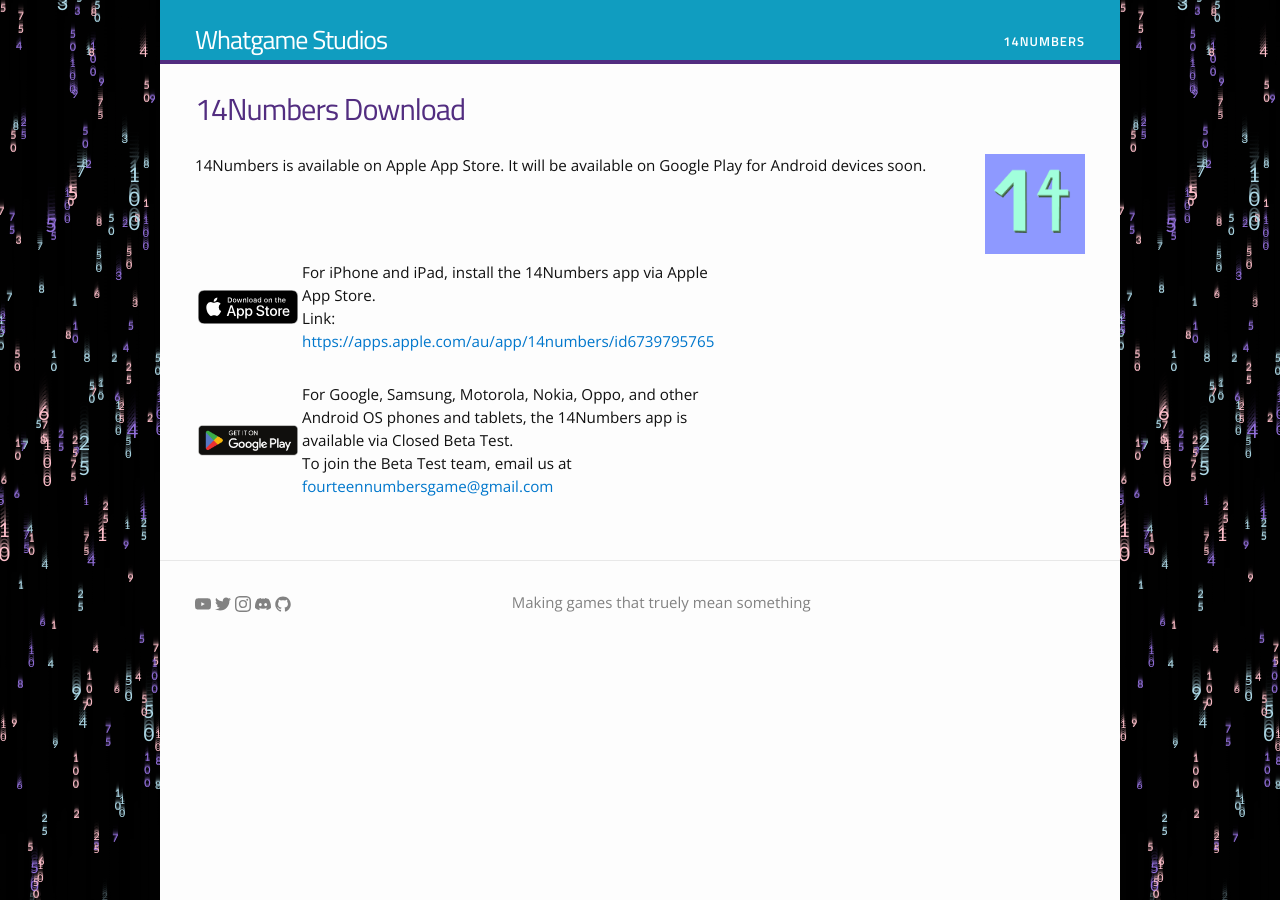
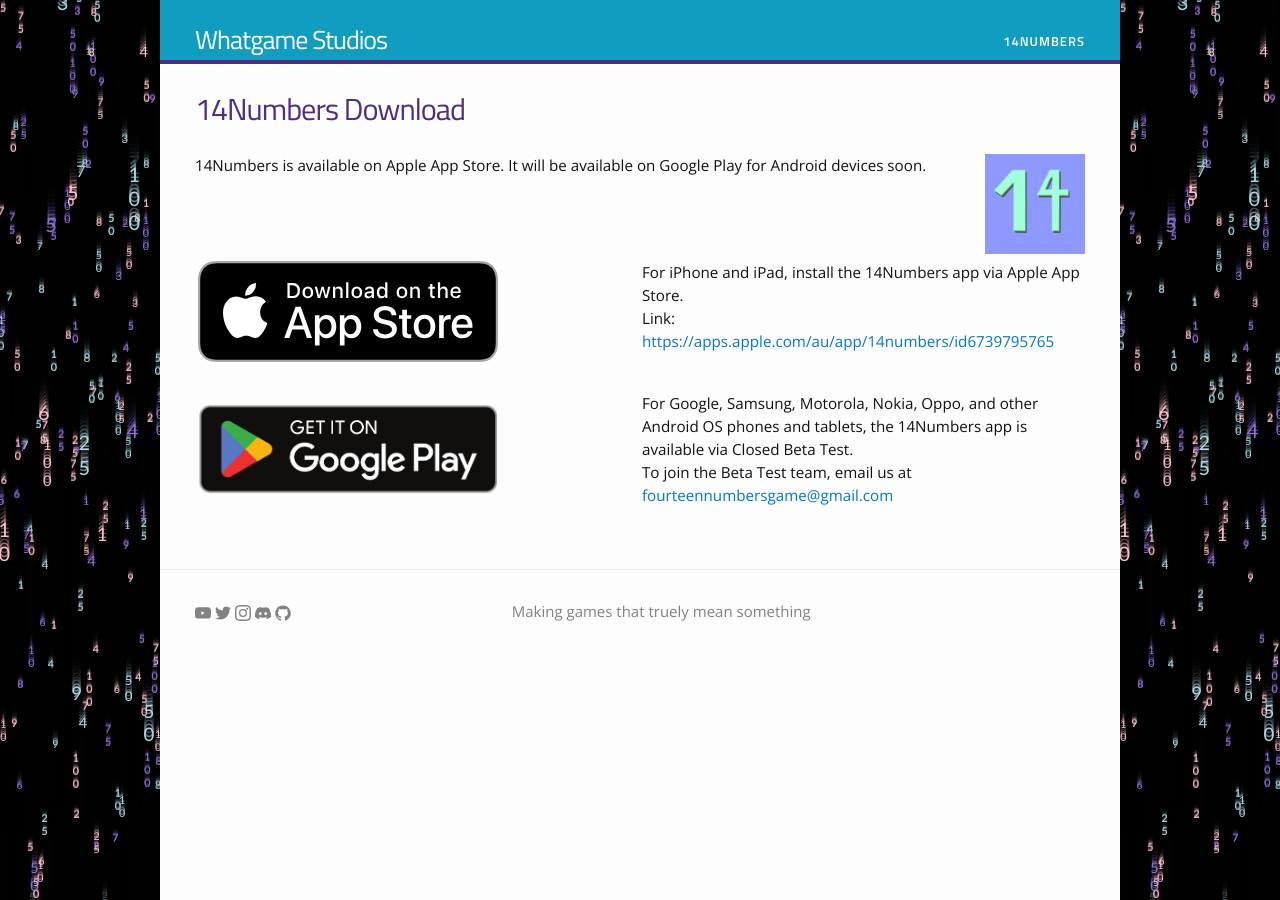
Before and after one commit to whatgamestudios/whatgamestudios.github.io, a Jekyll site: the page built from 14numbers/download.md, in a window 1280 px wide. Built offline with Jekyll 4.4.1, drawn with Linux system fonts in a browser that asks for light colours.

Commit message:
Fix columns

```diff
--- a/14numbers/download.md
+++ b/14numbers/download.md
@@ -11,7 +11,7 @@
 <table style="width:100%">
 <tbody>
 <tr>
-  <td colspan=2 style="width:50%"></td>
+  <td style="width:50%"></td>
   <td></td>
 </tr>
 <tr>
```
